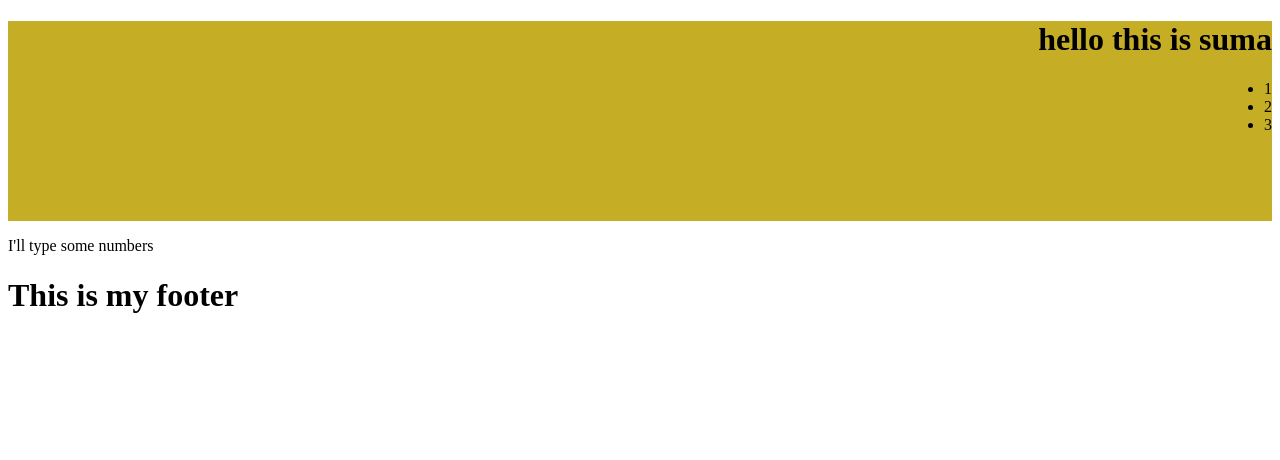
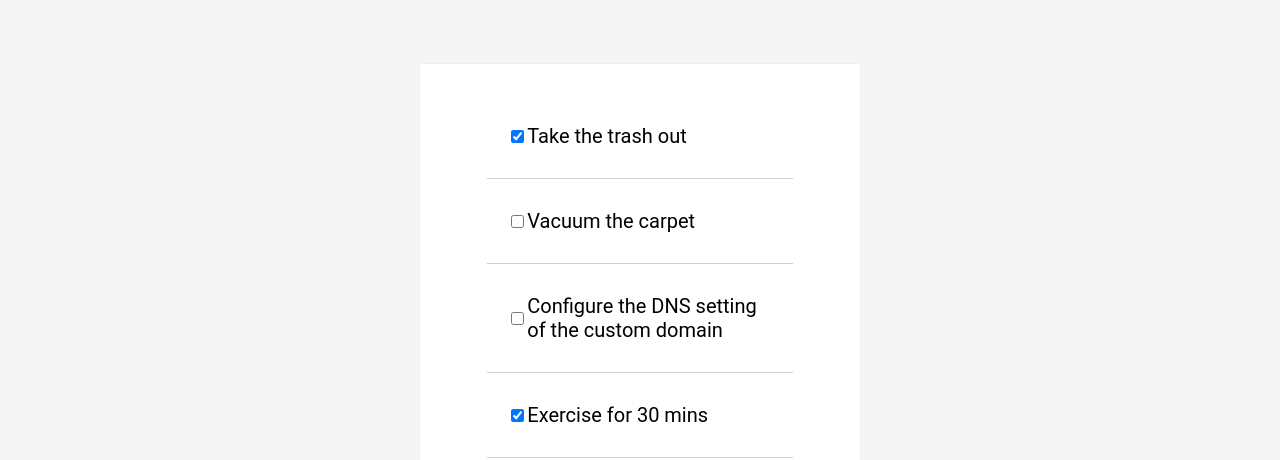
Before and after one commit to sumasubbu/react, a React (Create React App) app: page / in a window 1280 px wide. Shown: the top 460 px of the page. Built offline with nearby package versions, Linux system fonts and the light colour scheme.

Commit message:
displayed dummy todo list

```diff
--- a/src/components/App1.js
+++ /dev/null
@@ -1,16 +0,0 @@
-import React from "react"
-import Header from "./Header"
-import MainContent from "./MainContent"
-import Footer from "./Footer"
-
-function App1() {
-    return(
-        <div>
-            <Header />
-            <MainContent />
-            <Footer />
-        </div>
-    )
-}
-
-export default App1
--- a/src/components/Footer.js
+++ /dev/null
@@ -1,8 +0,0 @@
-import React from "react"
-
-function Footer() {
-    return (
-        <h1>This is my footer</h1>
-    )
-}
-export default Footer
--- a/src/components/Header.js
+++ /dev/null
@@ -1,19 +0,0 @@
-import React from "react";
-import "./css/style.css"
-
-function Header() {
-  return (
-    <div>
-      <header className= "navbar">
-        <h1>hello this is suma</h1>
-
-        <ul>
-          <li>1</li>
-          <li>2</li>
-          <li>3</li>
-        </ul>
-      </header>
-    </div>
-  );
-}
-export default Header;
--- a/src/components/MainContent.js
+++ /dev/null
@@ -1,12 +0,0 @@
-import React from "react";
-
-function MainContent() {
-  return (
-    <div>
-      <main>
-        <p>I'll type some numbers</p>
-      </main>
-    </div>
-  );
-}
-export default MainContent;
--- /dev/null
+++ b/src/components/Todo.js
@@ -0,0 +1,14 @@
+import React from "react";
+import TodoItem from "./TodoItem";
+import todolist from "../todolist"
+
+function Todo() {
+  const tododata = todolist.map(item => <TodoItem key={item.id} item={item} />)
+  return (
+    <div className = "todoList">
+      {tododata}
+    </div>
+  );
+}
+
+export default Todo;
--- /dev/null
+++ b/src/components/TodoItem.js
@@ -0,0 +1,13 @@
+import React from "react";
+import "./css/style.css"
+
+function TodoItem(props) {
+  return (
+    <div className = "todoItem">
+      <input type="checkbox" checked={props.item.completed}></input>
+  <label>{props.item.text}</label>
+    </div>
+  )
+}
+
+export default TodoItem;
--- a/src/components/css/style.css
+++ b/src/components/css/style.css
@@ -3,3 +3,27 @@
     justify-items: right;
     height: 200px;
 }
+body{
+    background-color: whitesmoke;
+}
+.todoItem {
+    border-bottom: 1px solid #cfcfcf;
+    font-size: 20px;
+    padding: 30px 20px 30px 20px;
+    position: relative;
+    width: 70%;
+    display: flex;
+    justify-content: flex-start;
+    align-items: center;
+    font-family: Roboto, sans-serif;
+}
+.todoList {
+    background-color: white;
+    margin: 5% auto;
+    width: 30%;
+    display: flex;
+    flex-direction: column;
+    align-items: center;
+    border: 1px solid #efefef;
+    padding: 30px;
+}
--- /dev/null
+++ b/src/todolist.js
@@ -0,0 +1,28 @@
+
+
+const todolist = [
+    {
+        id: 1,
+        text: "Take the trash out",
+        completed:true
+
+    },
+    {
+        id:2,
+        text:"Vacuum the carpet",
+        completed: false
+    },
+    {
+        id:3,
+        text:"Configure the DNS setting of the custom domain",
+        completed: false
+    },
+    {
+        id:4,
+        text:"Exercise for 30 mins",
+        completed:true
+    }
+
+]
+
+export default todolist
```
Also changed, not shown: src/components/App2.js (deleted, +0 -18 lines), src/components/MyInfo.js (deleted, +0 -17 lines), src/index.js (+2 -6 lines).
